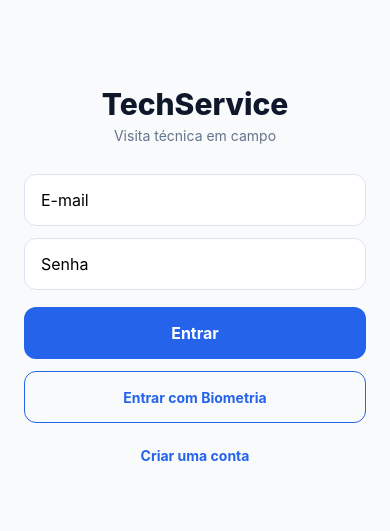
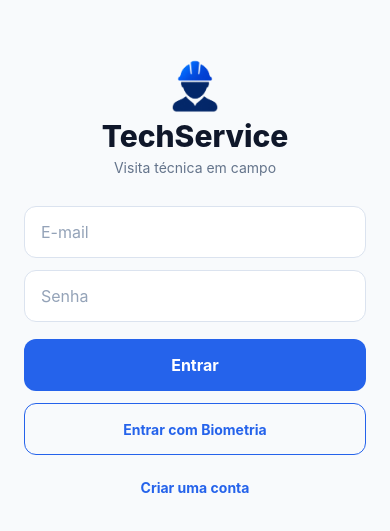
Before and after one commit to LucasMandaro/TechService, a React Native app: screen / in a window 390 px wide. Shown: the part 147-678 px from the top of the page. Built offline with nearby package versions, Linux system fonts and the light colour scheme.

Commit message:
feat: estilização das paginas de login e cadastro

```diff
--- a/components/TelaCadastro.js
+++ b/components/TelaCadastro.js
@@ -1,5 +1,5 @@
 import React, { useState } from "react";
-import { Alert, StyleSheet, Text, TextInput, TouchableOpacity, View } from 'react-native';
+import { Alert, StyleSheet, Text, TextInput, TouchableOpacity, View, Image } from 'react-native';
 import AsyncStorage from "@react-native-async-storage/async-storage";
 import { STORAGE_KEYS } from '../storage';
 
@@ -35,12 +35,13 @@ export default function TelaCadastro({ navigation }) {
     }
 
     return <View style={styles.container}>
+        <Image source={require('../assets/logo.png')} style={styles.imageLogo} resizeMode="contain"/>
         <Text style={styles.title}>Criar conta</Text>
         <Text style={styles.subtitle}>Cadastre-se no TechService.</Text>
-        <TextInput style={styles.input} placeholder="Nome completo" value={nome} onChangeText={setnome} />
-        <TextInput style={styles.input} placeholder="E-mail" value={email} onChangeText={setEmail} autoCapitalize="none" keyboardType="email-address" />
-        <TextInput style={styles.input} placeholder="Senha" value={senha} onChangeText={setSenha} secureTextEntry />
-        <TextInput style={styles.input} placeholder="Confirmar senha" value={confirmacao} onChangeText={setConfirmacao} secureTextEntry />
+        <TextInput style={styles.input} placeholder="Nome completo" placeholderTextColor="#94a3b8" value={nome} onChangeText={setnome} />
+        <TextInput style={styles.input} placeholder="E-mail" placeholderTextColor="#94a3b8" value={email} onChangeText={setEmail} autoCapitalize="none" keyboardType="email-address" />
+        <TextInput style={styles.input} placeholder="Senha" placeholderTextColor="#94a3b8" value={senha} onChangeText={setSenha} secureTextEntry />
+        <TextInput style={styles.input} placeholder="Confirmar senha" placeholderTextColor="#94a3b8" value={confirmacao} onChangeText={setConfirmacao} secureTextEntry />
         <TouchableOpacity style={styles.button} onPress={cadastrar}>
             <Text style={styles.buttonText}>Cadastrar</Text>
         </TouchableOpacity>
--- a/components/TelaLogin.js
+++ b/components/TelaLogin.js
@@ -1,5 +1,5 @@
 import React, { useState } from "react";
-import { Alert, StyleSheet, Text, TextInput, TouchableOpacity, View } from "react-native";
+import { Alert, StyleSheet, Text, TextInput, TouchableOpacity, View, Image } from "react-native";
 import * as LocalAuthentication from 'expo-local-authentication';
 import AsyncStorage from '@react-native-async-storage/async-storage';
 import { STORAGE_KEYS } from '../storage';
@@ -50,6 +50,7 @@ export default function TelaLogin({ navigation, onLogin }) {
     return (
         <View style={styles.container}>
             <View style={styles.logoView}>
+                <Image source={require('../assets/logo.png')} style={styles.imageLogo} resizeMode="contain"/>
                 <Text style={styles.title}>
                     TechService
                 </Text>
@@ -57,9 +58,8 @@ export default function TelaLogin({ navigation, onLogin }) {
                     Visita técnica em campo
                 </Text>
             </View>
-
-            <TextInput style={styles.input} placeholder="E-mail" value={usuario} onChangeText={setUsuario} autoCapitalize="none" keyboardType="email-address" />
-            <TextInput style={styles.input} placeholder="Senha" value={senha} onChangeText={setSenha} secureTextEntry />
+            <TextInput style={styles.input} placeholder="E-mail" placeholderTextColor="#94a3b8" value={usuario} onChangeText={setUsuario} autoCapitalize="none" keyboardType="email-address" />
+            <TextInput style={styles.input} placeholder="Senha" placeholderTextColor="#94a3b8" value={senha} onChangeText={setSenha} secureTextEntry />
             <TouchableOpacity style={styles.button} onPress={() => entrar(false)} disabled={ativo}>
                 <Text style={styles.buttonText}>{ativo ? 'Entrando...' : 'Entrar'}</Text>
             </TouchableOpacity>
@@ -95,6 +95,10 @@ const styles = StyleSheet.create({
         textAlign: 'center',
         paddingTop: 17,
         marginBottom: 12
+    },
+    imageLogo: {
+        width: 64,
+        height: 64,
     },
     title: {
         fontSize: 30,
```
